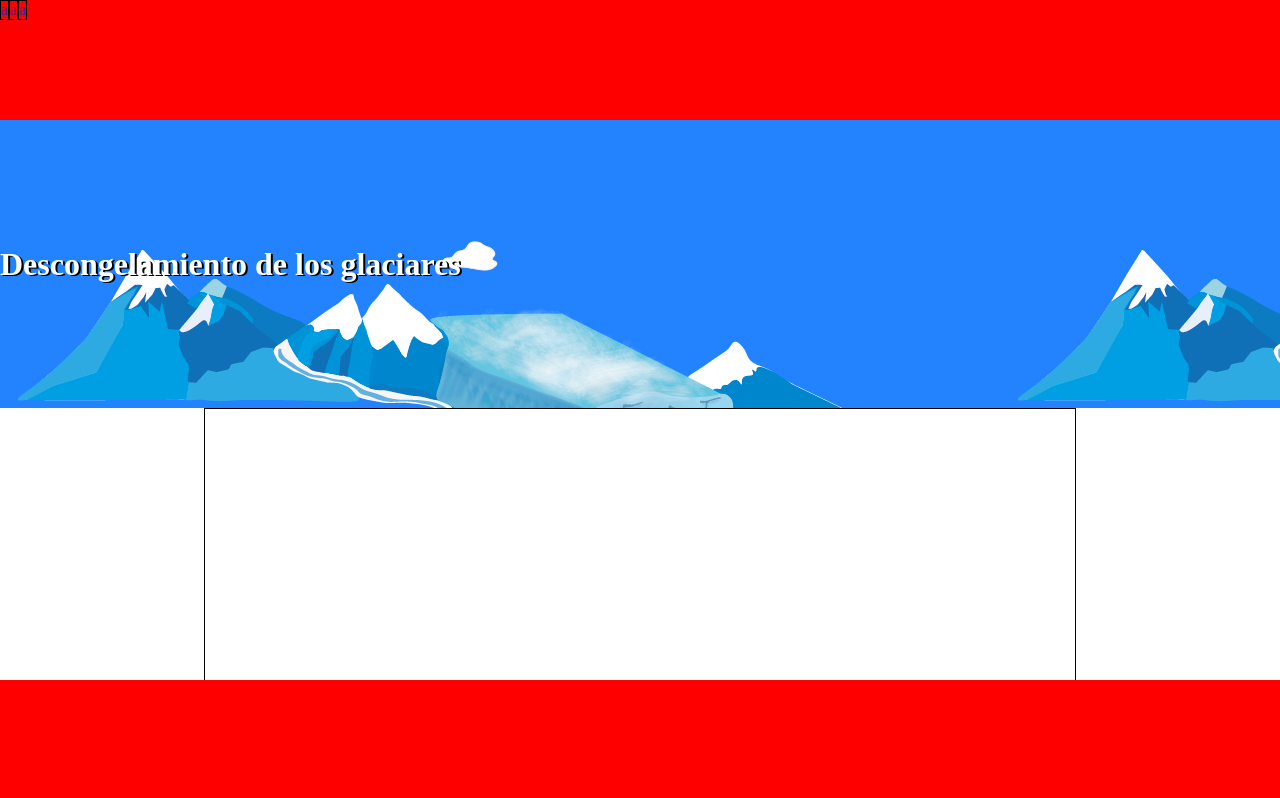
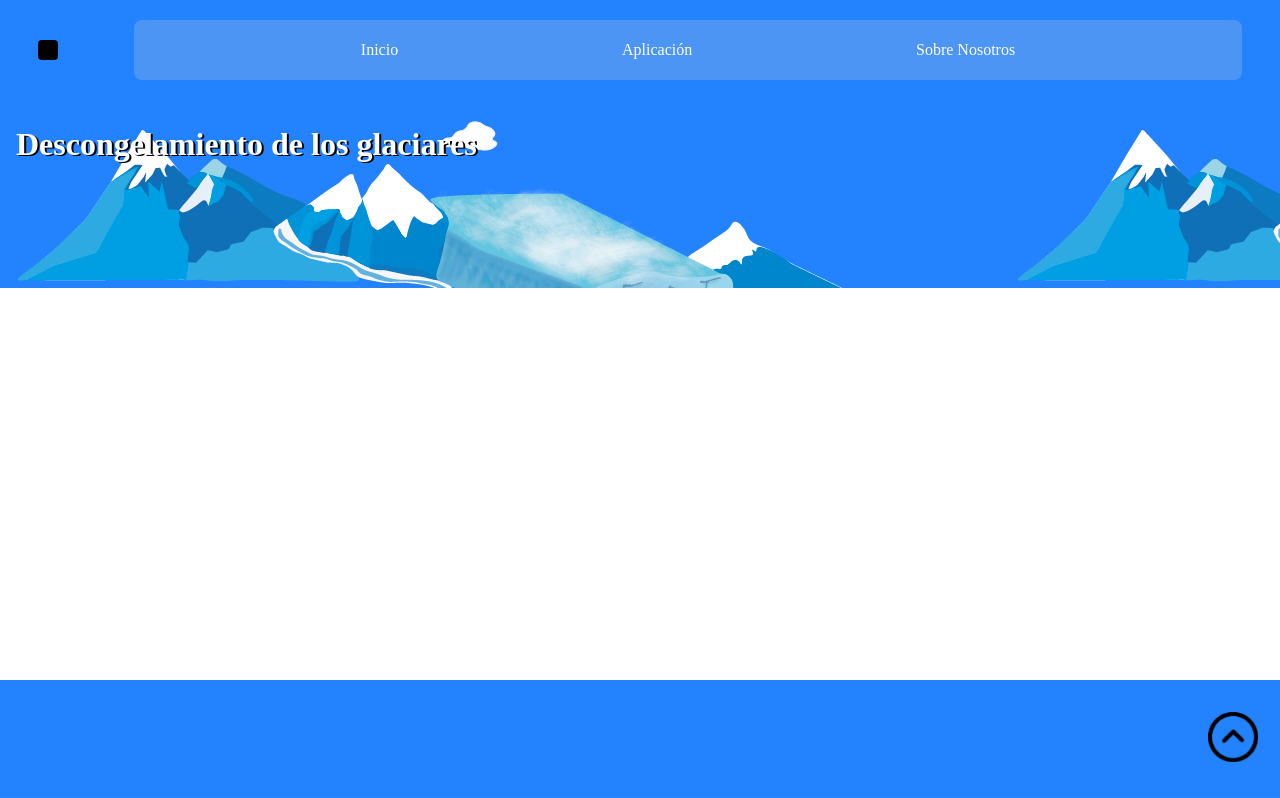
Before and after one commit to albedo1002/Pagina-prueba, a plain HTML site: page index.html in a window 1280 px wide. Shown: the top 798 px of the page. Drawn offline with Linux system fonts and the light colour scheme.

Commit message:
Arreglo de header, botones, titulo y scroll

```diff
--- a/index.html
+++ b/index.html
@@ -7,23 +7,35 @@
     <title>Test</title>
 </head>
 <body>
-
+    <div class="controla_header"><a name="Inicio"></a>
     <header>
+        <div class="logo">
+            <img src="./Images/Black background.PNG" alt="Logo">
+        </div>
         <nav class="barra_navegacion">
-            <ul>
-                <li><a href="">a</a></li>
-                <li><a href="">a</a></li>
-                <li><a href="">a</a></li>
-        </ul>
+            <div><span><a href="#">
+Inicio
+            </a></span></div>
+            <div><span><a href="#">
+Aplicación
+            </a></span></div>
+            <div><span><a href="#">
+Sobre Nosotros
+            </a></span></div>
         </nav>
     </header>
     <main>
         <div class="div_imagen"><h1>Descongelamiento de los glaciares</h1></div>
+</div>
+
         <article class="main_centrado">
             <section class="pagina_centrada">
 
             </section>
         </article>
+        <div class="volver">
+            <a href="#Inicio"><img src="./Images/Volver al principio.png" alt=""></a>
+        </div>
     </main>
     <footer></footer>
 
--- a/styles.css
+++ b/styles.css
@@ -2,38 +2,68 @@
     margin: 0;
     padding: 0;
 }
+html {
+    scroll-behavior: smooth;
 
+}
+:root {
+    --color_principal: rgb(35, 131, 255);
+}
 header {
-    background-color: red;
+    background-color: var(--color_principal);
     width: 100%;
-    height: 120px;
+    height: 100px;
+    display: flex;
+    position: absolute;
+    justify-content: space-around;
+    align-items: center;
 }
 main {
     width: 100%;
     height: 100vw;
-
 }
 footer {
-    background-color: red;
+    background-color: var(--color_principal);
     width: 100%;
     height: 120px;
     position: absolute;
     bottom: 0;
 }
 .barra_navegacion {
-    width: 100%;
-    height: 100%;
+    width: 85%;
+    height: 40%;
     display: flex;
+    justify-content: space-evenly;
+    align-items: center;
+    padding: 10px;
+    background-color: rgba(99, 160, 240, 0.637);
+    border-radius: 8px;
 }
-.barra_navegacion ul li {
-    border: 1px solid black;
-    position: relative;
-    float: right;
+.logo {
+    display: flex;
+    align-items: center;
 }
-.barra_navegacion a, .barra_navegacion ul {
-    list-style: none;
+header div img {
+    width: 20px;
+    height: 20px;
+    border-radius: 4px;
+    }
+.barra_navegacion div span a {
+    color: white;
+    padding: 7px;
     text-decoration: none;
+    transition-duration: 0.8s;
 }
+.barra_navegacion div span a::before {
+    opacity: 0;
+}
+.barra_navegacion div span a:hover {
+    background-color: rgb(46, 130, 240);
+    border-radius: 10px;
+    transform: scale(1.05);
+    box-shadow: 0 0 20px rgba(0, 255, 255, 0.5)
+}
+
 /* Estilos del contenido de la página */
 /* https://paletadecolores.online/verde/ */
 .main_centrado {
@@ -44,18 +74,33 @@ footer {
     width: 100%;
     height: 18rem;
     background-color: rgb(35, 131, 255); /* rgb(86, 187, 226) */
-
     background-image: url(./Images/Glaciares.png);
+    background-attachment: fixed;
     display: flex;
     text-align: center;
     align-items: center;
 }
 .div_imagen h1 {
+    padding: 1rem;
     color: white;
     text-shadow: 2px 1px black;
 }
 .pagina_centrada {
     border: 1px solid black;
     width: 68vw;
-    height: 100vh;
+    height: 300vh;
 }
+.volver {
+    position: fixed;
+    bottom: 3rem;
+    right: 2rem;
+    width: 40px;
+    height: 40px;
+    z-index: 2;
+}
+.volver img {
+    width: 50px;
+    height: 50px;
+    rotate: 90deg;
+        z-index: 2;
+}
```
Also changed, not shown: Images/Black background.PNG (added), Images/Volver al principio.png (added).
